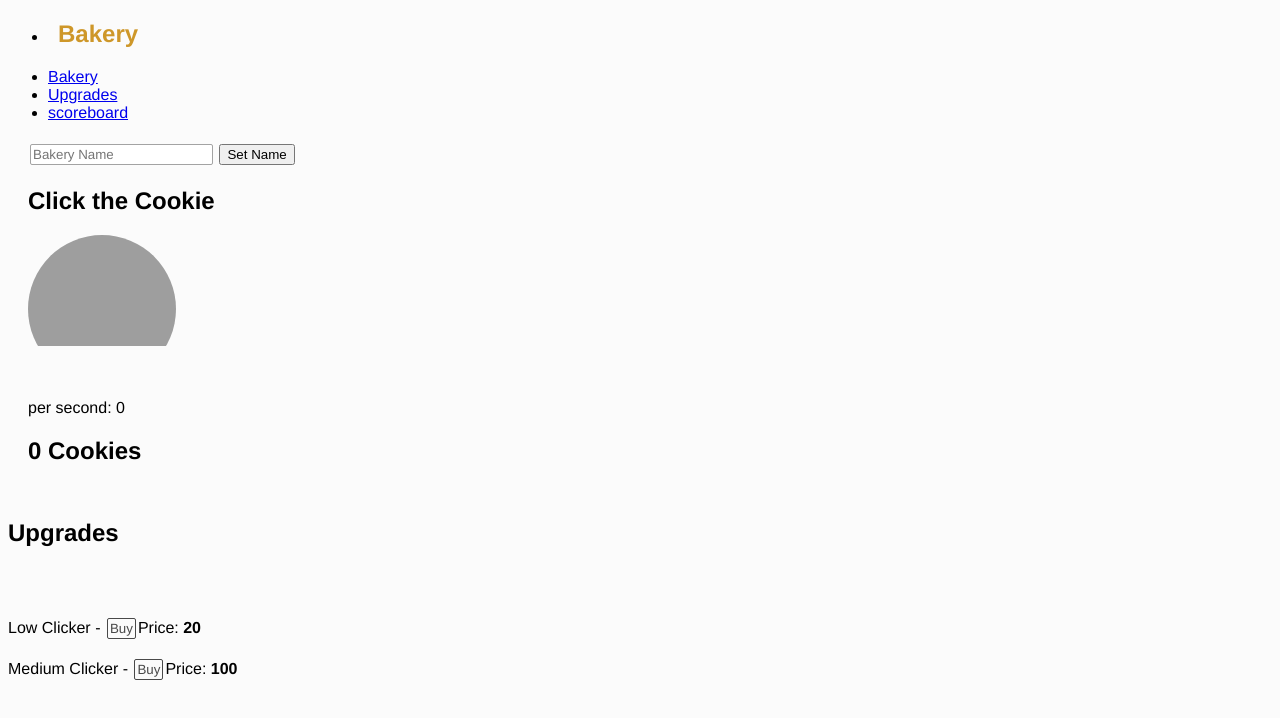
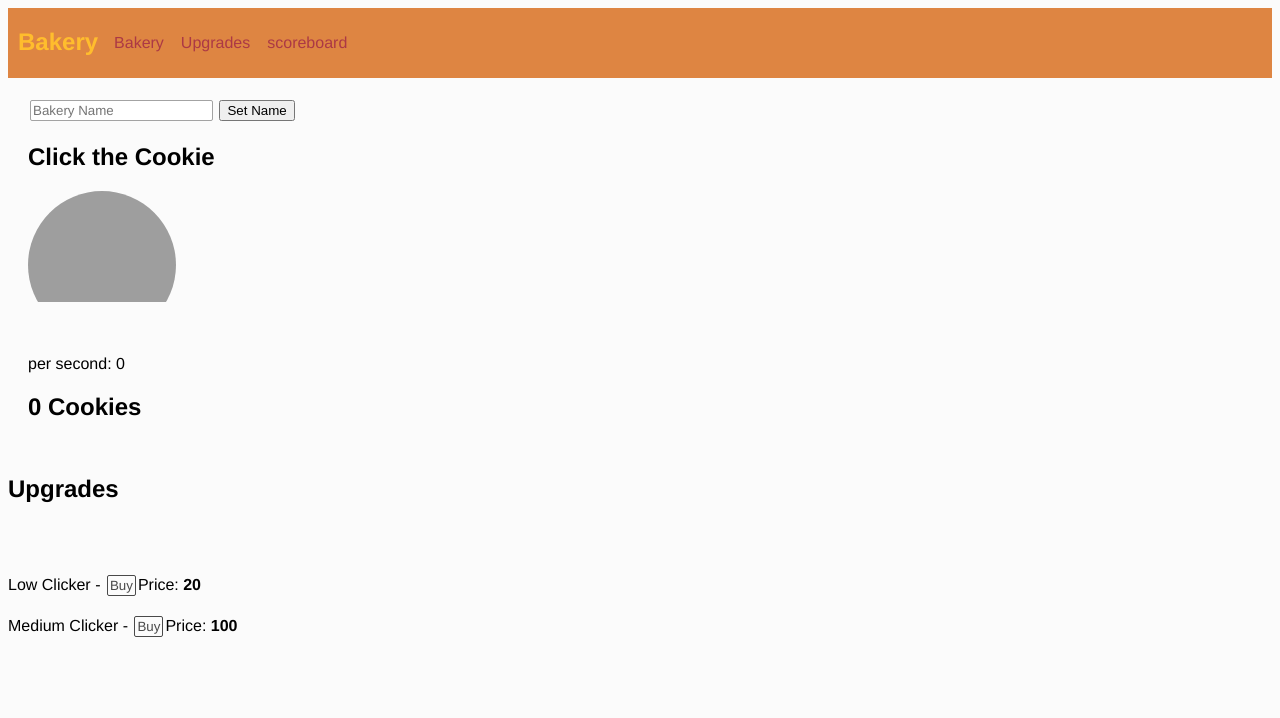
Before and after one commit to pjlasl/CookieClicker, a plain HTML site: page index.html in a window 1280 px wide. Drawn offline with Linux system fonts and the light colour scheme; grey boxes are pictures that could not be loaded.

Commit message:
modified nav

```diff
--- a/assets/css/style.css
+++ b/assets/css/style.css
@@ -3,36 +3,12 @@ body {
     background-color: #fbfbfb;
 }
 
-h1{
+h1 {
     display: block;
     text-align: left;
-    color: #ce9729;
+    color: #ffbd2d;
     margin-left: 10px;
 }
-#content{
-    display: block;
-    margin: 20px;
-}
-#Cookie{
-    width: 148px;
-    height: 148px;
-    background-image: url('../images/cookie.png');
-    cursor: pointer;
-    border-radius: 70%;
-    background-size: 148px;
-    background-repeat: no-repeat;
-}
-#DisplayCookie{
-    display: block;
-    text-align: left;
-    height: 100px;
-
-}
-#Warnings{
-    color: red;
-    height: 30px;
-}
-
 input {
     font-family: "Helvetica Neue", sans-serif;
 }
@@ -66,3 +42,49 @@ input.txt {
     border-radius: 2px;
     color: #a3a3a3;
 }
+
+#content {
+    display: block;
+    margin: 20px;
+}
+#Cookie {
+    width: 148px;
+    height: 148px;
+    background-image: url('../images/cookie.png');
+    cursor: pointer;
+    border-radius: 70%;
+    background-size: 148px;
+    background-repeat: no-repeat;
+}
+#DisplayCookie {
+    display: block;
+    text-align: left;
+    height: 100px;
+
+}
+#Warnings {
+    color: red;
+    height: 30px;
+}
+
+.navigation ul {
+    list-style-type: none;
+    margin: 0;
+    padding: 0;
+    overflow: hidden;
+    background-color: #de8542;
+
+}
+.navigation li {
+    float: left;
+}
+.navigation a, .navigation a:visited{
+    display: block;
+    text-decoration: none;
+    padding: 26px 1px 26px 16px;
+    color: #ac3945;
+}
+.navigation a:hover {
+    color: #f1b848;
+    text-decoration: none;
+}
```
